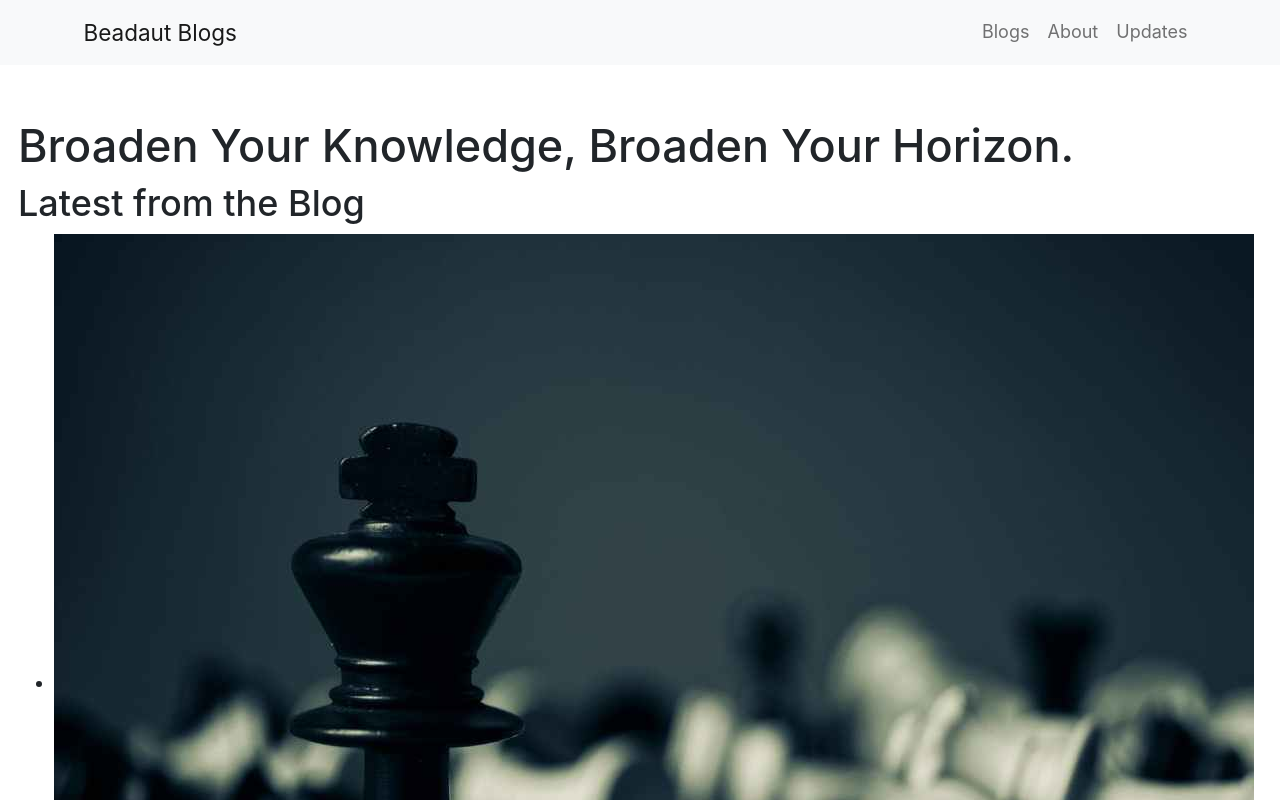
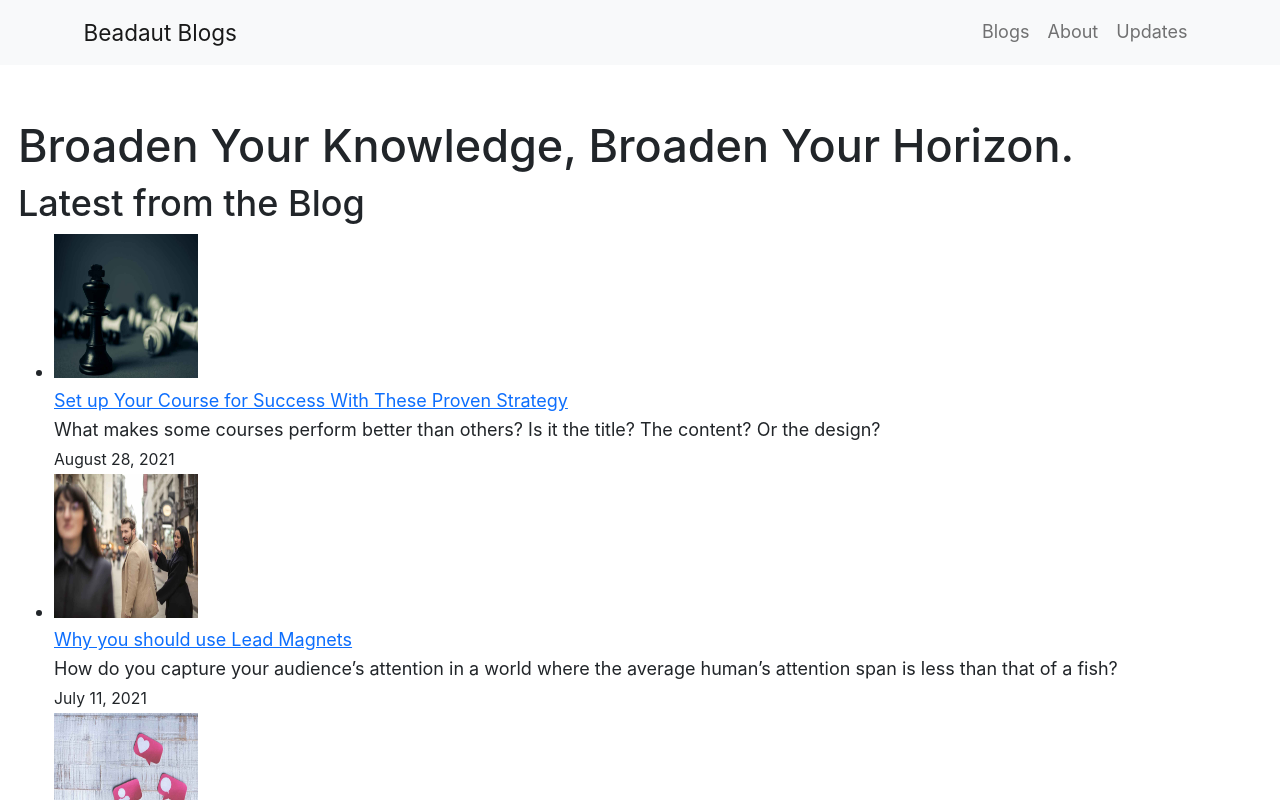
Before and after one commit to OpeDada/beadaut-blog, a Next.js app: page / in a window 1280 px wide. Shown: the top 800 px of the page. Built offline with nearby package versions, Linux system fonts and the light colour scheme.

Commit message:
added images to post

```diff
--- a/pages/index.js
+++ b/pages/index.js
@@ -1,9 +1,9 @@
 import Head from 'next/head'
 import Layout, { siteTitle } from '../components/layout'
-import utilStyles from '../styles/utils.module.scss'
 import { getSortedPostsData } from '../lib/posts'
 import Link from 'next/link'
 import Date from '../components/date'
+import Image from 'next/image'
 
 export async function getStaticProps() {
   const allPostsData = getSortedPostsData()
@@ -24,21 +24,29 @@ export default function Home({ allPostsData }) {
         <section>
           <h1>Broaden Your Knowledge, Broaden Your Horizon. </h1>
           </section>
-      <section className={`${utilStyles.headingMd} ${utilStyles.padding1px}`}>
-        <h2 className={utilStyles.headingLg}>Latest from the Blog</h2>
-        <ul className={utilStyles.list}>
+      <section className="">
+        <h2 className="">Latest from the Blog</h2>
+        <ul className="">
           {allPostsData.map(({ id, date, title, intro, image }) => (
-          <li className={utilStyles.listItem} key={id}>
-            <img src={image} alt="" />
+          <li className="" key={id}>
+            <Image
+              priority
+              src={image}
+              className=""
+              height={144}
+              width={144}
+              alt=""
+            />
+            <br />
+            {/* <img src={image} alt="" /> */}
             <Link href={`/posts/${id}`}>
               <a>{title}</a>
             </Link>
             <br />
               <a>{intro}</a>
             <br />
-            <small className={utilStyles.lightText}>
+            <small className="">
               <Date dateString={date} />
-
             </small>
           </li>
           ))}
--- a/posts/create-viral.md
+++ b/posts/create-viral.md
@@ -2,6 +2,7 @@
 title: 'Create Viral Posts With These Secrets'
 intro: 'Open ended questions are great for driving social media engagement because they open the floor for thought sharing and conversation.'
 author: 'Joshua Owoyemi'
+image: '/images/bead-create-viral.jpeg'
 date: '2021-07-03'
 ---
 
--- a/posts/set-up-your.md
+++ b/posts/set-up-your.md
@@ -2,7 +2,7 @@
 title: 'Set up Your Course for Success With These Proven Strategy'
 intro: 'What makes some courses perform better than others? Is it the title? The content? Or the design?'
 author: 'Joshua Owoyemi'
-image: 'images/bead-set-up.jpeg'
+image: '/images/bead-set-up.jpeg'
 date: '2021-08-28'
 ---
 
--- a/posts/why-you-should.md
+++ b/posts/why-you-should.md
@@ -2,6 +2,7 @@
 title: 'Why you should use Lead Magnets'
 intro: 'How do you capture your audience’s attention in a world where the average human’s attention span is less than that of a fish?'
 author: 'Joshua Owoyemi'
+image: '/images/bead-why-you.jpeg'
 date: '2021-07-11'
 ---
 
```
Also changed, not shown: public/images/bead-create-viral.jpeg (added), public/images/bead-why-you.jpeg (added).
